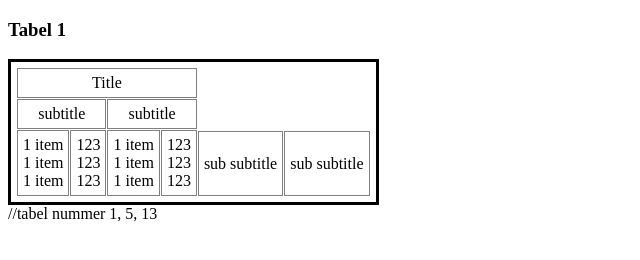
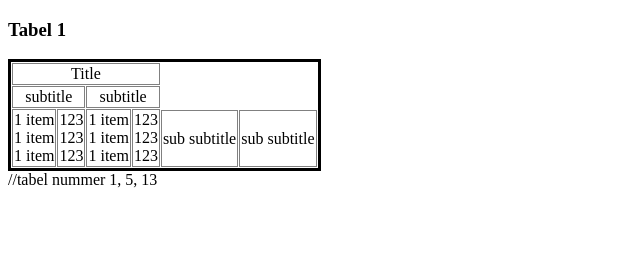
Before and after one commit to CSPR07/HTML2020, a plain HTML site: page h03/Opdracht 2/Opdracht 2.html in a window 1280 px wide. Shown: the whole page, without its empty margins (0-640 px from the left). Drawn offline with Linux system fonts and the light colour scheme.

Commit message:
table added collapse

```diff
--- a/h03/Opdracht 2/Opdracht 2.html
+++ b/h03/Opdracht 2/Opdracht 2.html
@@ -5,15 +5,15 @@
     <title>Opdracht 2 van Hoofdstuk 3</title>
     <style>
         table{
+            border-collapse: separate;
             border: 3px solid black;
             border-spacing: 1px;
-            padding: 5px;
         }
         td{
+            border-collapse: separate;
             border: 1px solid gray;
             border-spacing: 0px;
             text-align: center;
-            padding: 5px;
         }
     </style>
 </head>
```
